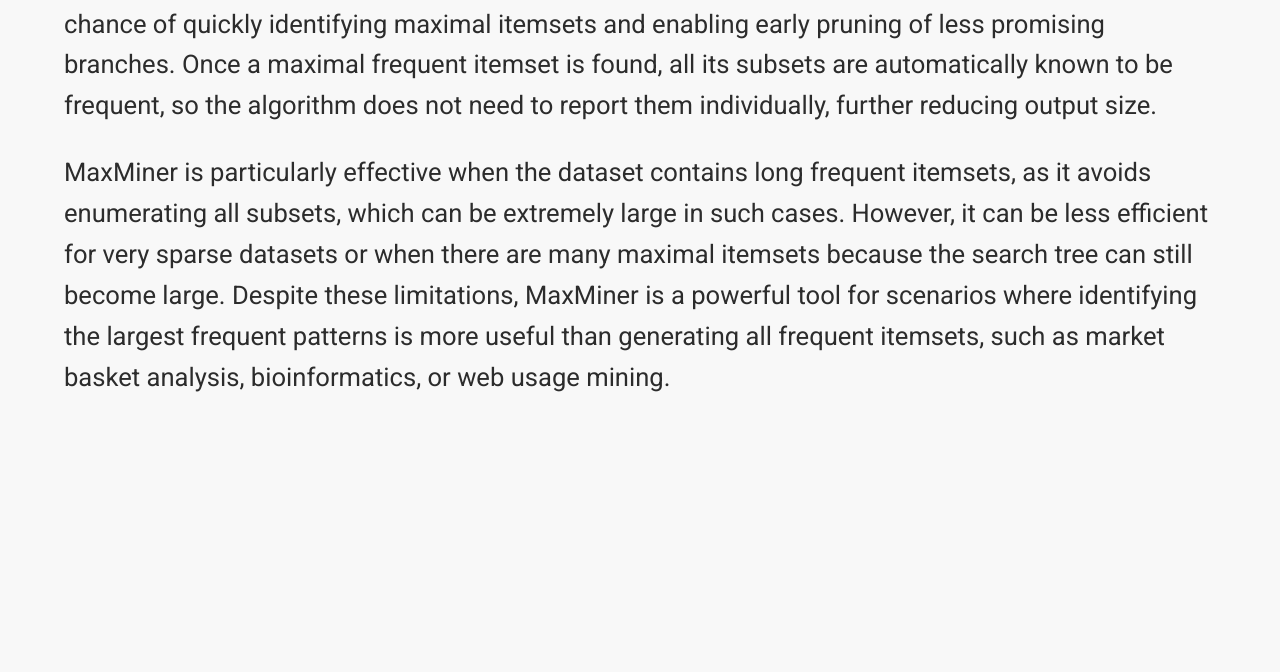
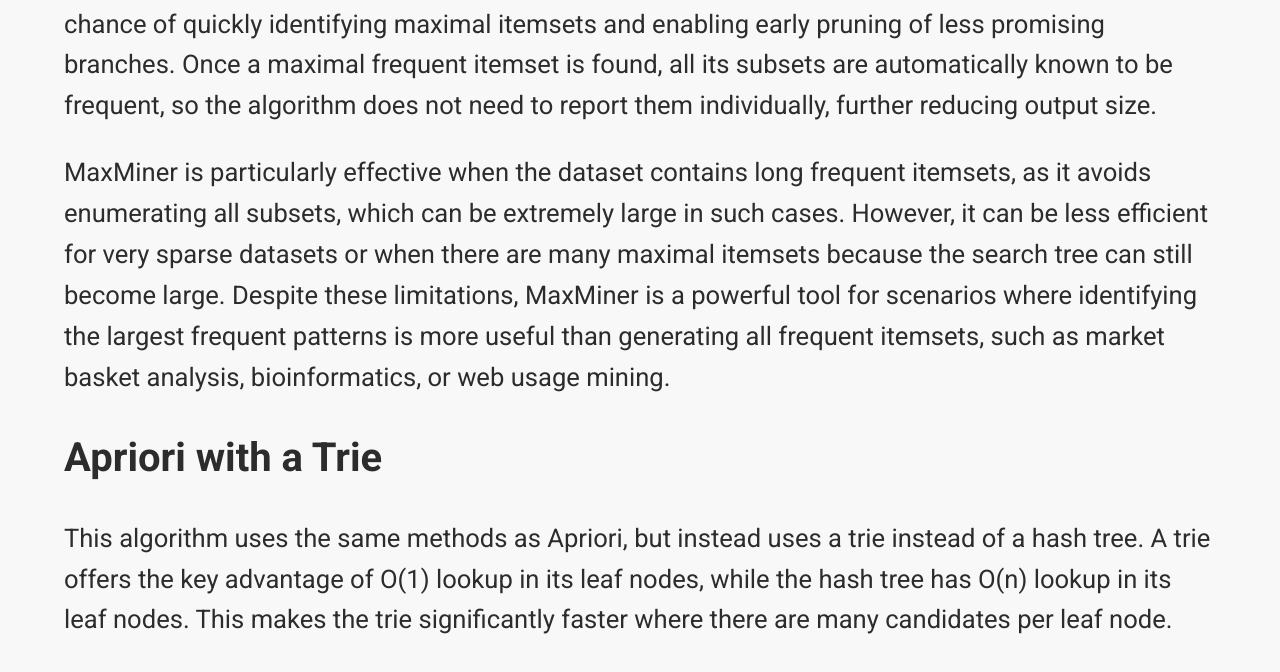
Before and after one commit to Striker2783/Striker2783.github.io, a website: page projects/CS4710/index.html in a window 1280 px wide. Shown: the part 6796-7468 px from the top of the page. Drawn offline with Linux system fonts and the light colour scheme.

Commit message:
Apriori Trie

```diff
--- a/projects/CS4710/index.html
+++ b/projects/CS4710/index.html
@@ -225,6 +225,15 @@
                     as market basket analysis, bioinformatics, or web usage mining.
                 </p>
             </section>
+            <section id="apriori-trie">
+                <h1>Apriori with a Trie</h1>
+                <p>
+                    This algorithm uses the same methods as Apriori, but instead uses a trie instead of a hash tree. A
+                    trie offers the key advantage of O(1) lookup in its leaf nodes, while the hash tree has O(n) lookup
+                    in its leaf nodes. This makes the trie significantly faster where there are many candidates per leaf
+                    node.
+                </p>
+            </section>
         </article>
     </main>
 </body>
```
